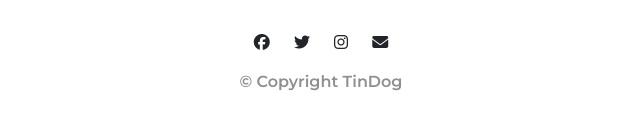
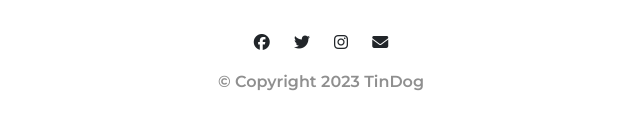
Before and after one commit to Sanjit-K/TinDog, a plain HTML site: page index.html in a window 1280 px wide. Shown: the part 3200-3330 px from the top of the page, 319-959 px from the left. Drawn offline with nearby package versions, Linux system fonts and the light colour scheme.

Commit message:
Update index.html
Updated Footer copyright

```diff
--- a/index.html
+++ b/index.html
@@ -227,7 +227,7 @@
       <i class="social-icon fa-brands fa-twitter"></i>
       <i class="social-icon fa-brands fa-instagram"></i>
       <i class="social-icon fa-solid fa-envelope"></i>
-      <p>© Copyright TinDog</p>
+      <p>© Copyright 2023 TinDog</p>
     </div>
   </footer>
 
```
